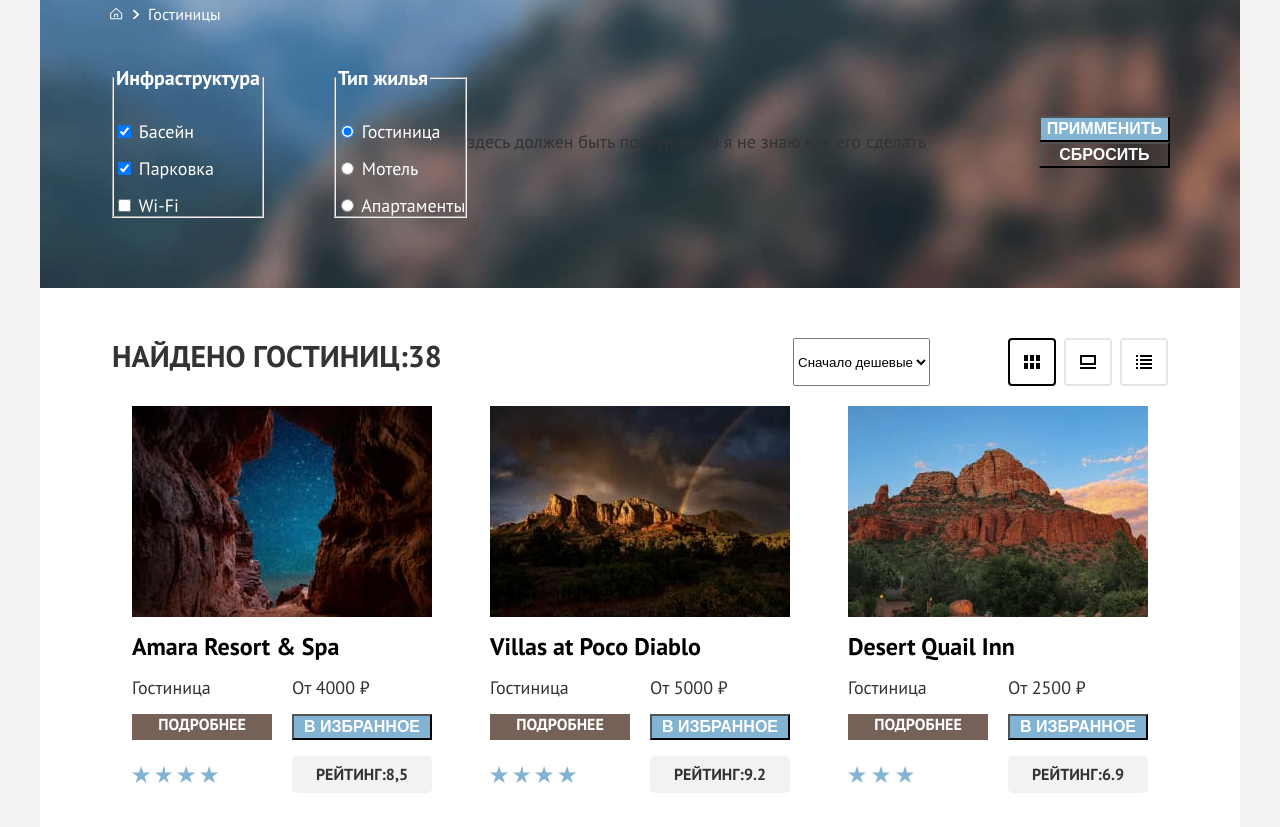
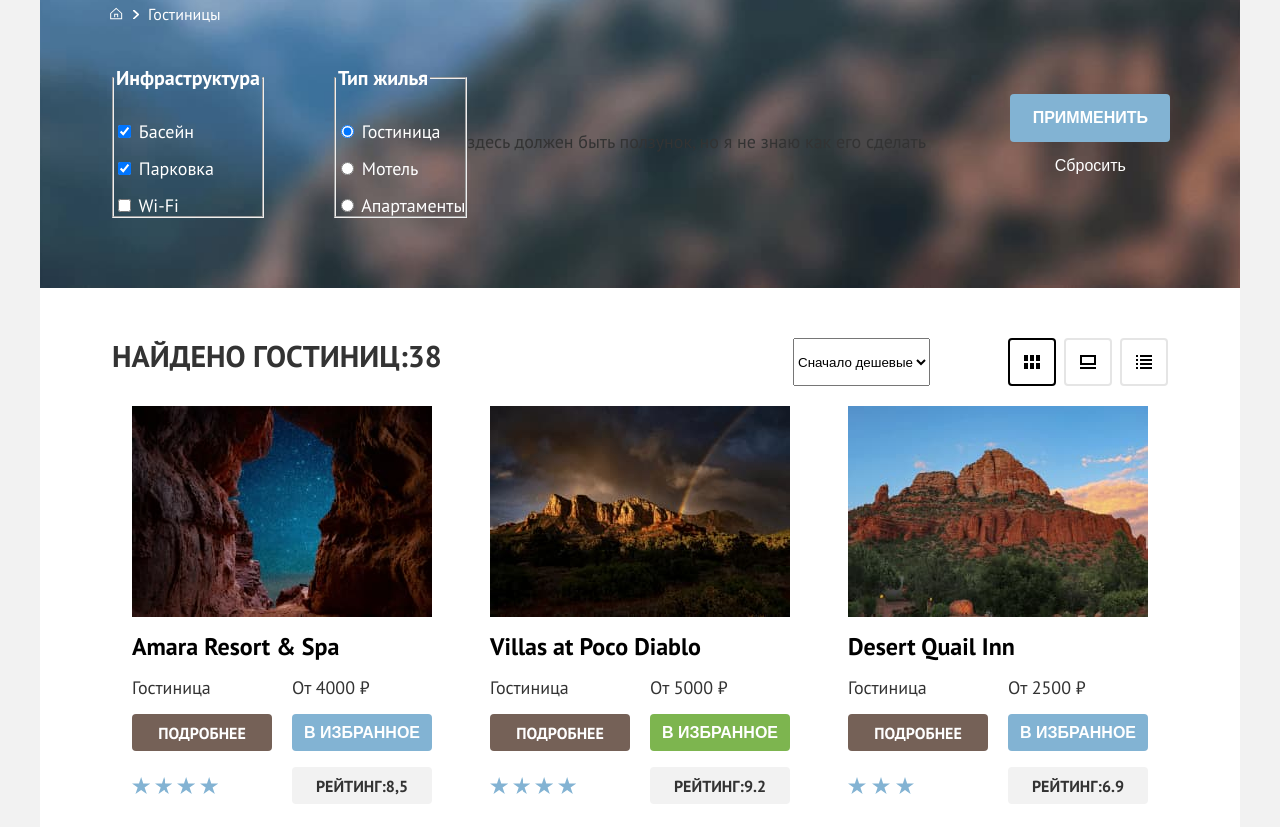
Before and after one commit to htmlacademy-htmlcss/1363607-sedona-34, a plain HTML site: page catalog.html in a window 1280 px wide. Shown: the part 189-1016 px from the top of the page. Drawn offline with Linux system fonts and the light colour scheme.

Commit message:
добавляет к кнопкам/ссылкам взаимодействие и стилизацию

```diff
--- a/catalog.html
+++ b/catalog.html
@@ -31,7 +31,8 @@
           <a class="menu-link menu-link-search" href="#"><span class="visually-hidden">поиск</span></a>
         </li>
         <li class="menu-item">
-          <a class="menu-link menu-link-favorite" href="#"><span class="favorite-total">12</span><span class="visually-hidden">Избранное</span></a>
+          <a class="menu-link menu-link-favorite" href="#"><span class="favorite-total">12</span><span
+              class="visually-hidden">Избранное</span></a>
         </li>
         <li class="menu-item">
           <a class="button button-medium button__brown" href="#">Хочу сюда</a>
@@ -121,8 +122,8 @@
             </form>
             <p>здесь должен быть ползунок, но я не знаю как его сделать</p>
             <div class="catalog-filter-button">
-              <button class="button button-filter button-filter__blue " type="submit">Примменить</button>
-              <button class="button button-nidden" type="reset">Сбросить</button>
+              <button class="button button-filter button__blue " type="submit">Примменить</button>
+              <button class="button button-filter button-nidden" type="reset">Сбросить</button>
             </div>
           </div>
         </div>
@@ -178,7 +179,7 @@
               </div>
               <div class="card-item">
                 <div class="card-icon card-arma"><span class="visually-hidden">Звездный рейтинг</span></div>
-                <a class="button button-medium button__grey" href="#">Рейтинг:8,5</a>
+                <a class="button button-card button__grey" href="#">Рейтинг:8,5</a>
               </div>
             </article>
           </li>
@@ -196,11 +197,11 @@
               </div>
               <div class="card-item">
                 <a class="button button-card button__brown" href="">Подробнее</a>
-                <button class="button button-card button__blue" type="button">в избранное</button>
+                <button class="button button-card button__green" type="button">в избранное</button>
               </div>
               <div class="card-item">
                 <div class="card-icon card-villas"><span class="visually-hidden">Звездный рейтинг</span></div>
-                <a class="button button-medium button__grey" href="#">Рейтинг:9.2</a>
+                <a class="button button-card button__grey" href="#">Рейтинг:9.2</a>
               </div>
             </article>
           </li>
@@ -222,7 +223,7 @@
               </div>
               <div class="card-item">
                 <div class="card-icon card-desert"><span class="visually-hidden">Звездный рейтинг</span></div>
-                <a class="button button-medium button__grey" href="#">Рейтинг:6.9</a>
+                <a class="button button-card button__grey" href="#">Рейтинг:6.9</a>
               </div>
             </article>
           </li>
@@ -244,7 +245,7 @@
               </div>
               <div class="card-item">
                 <div class="card-icon card-greentree"><span class="visually-hidden">Звездный рейтинг</span></div>
-                <a class="button button-medium button__grey" href="#">Рейтинг:5.0</a>
+                <a class="button button-card button__grey" href="#">Рейтинг:5.0</a>
               </div>
             </article>
           </li>
--- a/styles/styles.css
+++ b/styles/styles.css
@@ -121,19 +121,22 @@ body {
 }
 
 .button {
-  color: #ffffff;
-  background-color: #333333;
+  display: inline-block;
   font-weight: 700;
   font-size: 16px;
   line-height: 20px;
   text-align: center;
+  color: #ffffff;
+  background-color: #333333;
+  border: none;
+  border-radius: 4px;
   text-decoration: none;
   text-transform: uppercase;
+  cursor: pointer;
 }
 .button-medium {
   display: block;
-  padding: 8px 15px 9px 15px;
-  border-radius: 5px;
+  padding: 9px 37px 8px 37px;
 }
 .button__brown {
   background-color: #756157;
@@ -280,6 +283,7 @@ body {
   margin: 0 0 56px 0;
 }
 .button-search {
+  padding: 12px 138px;
   font-weight: 700;
   font-size: 20px;
   line-height: 36px;
@@ -520,6 +524,7 @@ body {
   flex-direction: column;
 }
 .button-filter {
+  padding: 14px 22px 14px 23px;
   font-weight: 700;
   font-size: 16px;
   line-height: 20px;
@@ -527,14 +532,10 @@ body {
   text-transform: uppercase;
   text-align: center;
 }
-.button-filter__blue {
-  background-color: #82b3d3;
-}
+
 .button-nidden {
-  font-size: 16px;
-  line-height: 20px;
-  text-align: center;
-  color: #ffffff;
+  font-weight: 400;
+  text-transform: none;
   background-color: transparent;
 }
 
@@ -660,9 +661,45 @@ body {
 .card-greentree {
   width: 42px;
 }
+.button-card {
+  padding: 9px 1px 8px;
+}
+.button__green {
+  background-color: #7db54f;
+}
 .button__grey {
   color: #333333;
   background-color: #f2f2f2;
+}
+.button__brown:hover {
+  background-color: #615048;
+}
+.button__blue:hover {
+  background-color: #68a2ca;
+}
+.button__green:hover {
+  background-color: #6c9e42;
+}
+.button__brown:focus {
+  background-color: #615048;
+}
+.button__blue:focus {
+  background-color: #68a2ca;
+}
+.button__green:focus {
+  background-color: #6c9e42;
+}
+.button__brown:active {
+  color: rgba(255, 255, 255, 0.3);
+  background-color: #756157;
+}
+.button__blue:active {
+  color: rgba(255, 255, 255, 0.3);
+  background-color: #82b3d3;
+}
+.button__green:active {
+  color: rgba(255, 255, 255, 0.3);
+  background-color: #7db54f;
 }
 
 /*стили для пагинации*/
```
